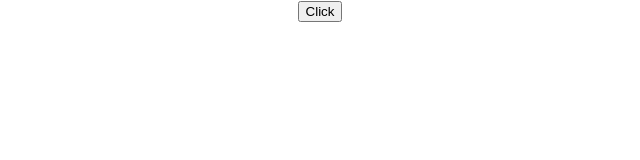
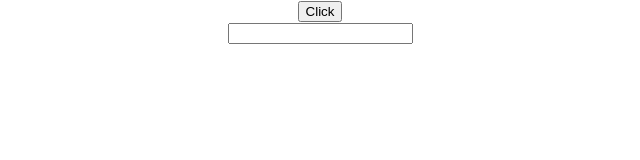
Before and after one commit to SaneManiacMG/react-typescript-demo, a React (Create React App) app: page / in a window 1280 px wide. Shown: the top 160 px of the page, without its empty margins (320-960 px from the left). Built offline with nearby package versions, Linux system fonts and the light colour scheme.

Commit message:
How set event types

```diff
--- a/src/App.tsx
+++ b/src/App.tsx
@@ -1,5 +1,6 @@
 import './App.css';
 import { Button } from './components/Button';
+import { Input } from './components/Input';
 
 function App() {
   // const personName = {
@@ -26,6 +27,7 @@ function App() {
   return (
     <div className="App">
       <Button handleClick={(event, id) => console.log("Button cliked: ", event, id)} />
+      <Input value='' handleChange={(event) => console.log("Input event: ", event)} />
     </div>
   );
 }
--- /dev/null
+++ b/src/components/Input.tsx
@@ -0,0 +1,16 @@
+type InputProps = {
+    value: string;
+    handleChange: (event: React.ChangeEvent<HTMLInputElement>) => void;
+}
+
+export const Input = (props: InputProps) => {
+    const handleInputChange = (event: React.ChangeEvent<HTMLInputElement>) => {
+        console.log(event);
+    }
+
+    return (
+        <div>
+            <input type="text" value={props.value} onChange={handleInputChange} />
+        </div>
+    );
+};
```
